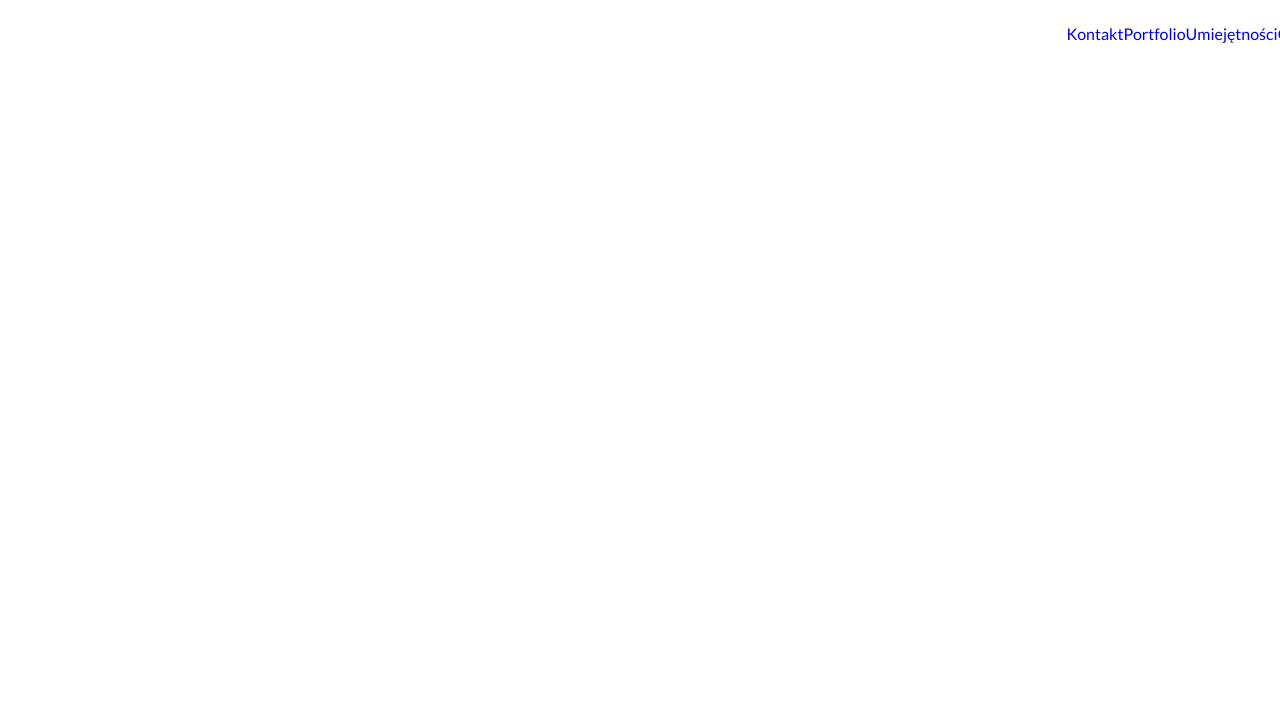
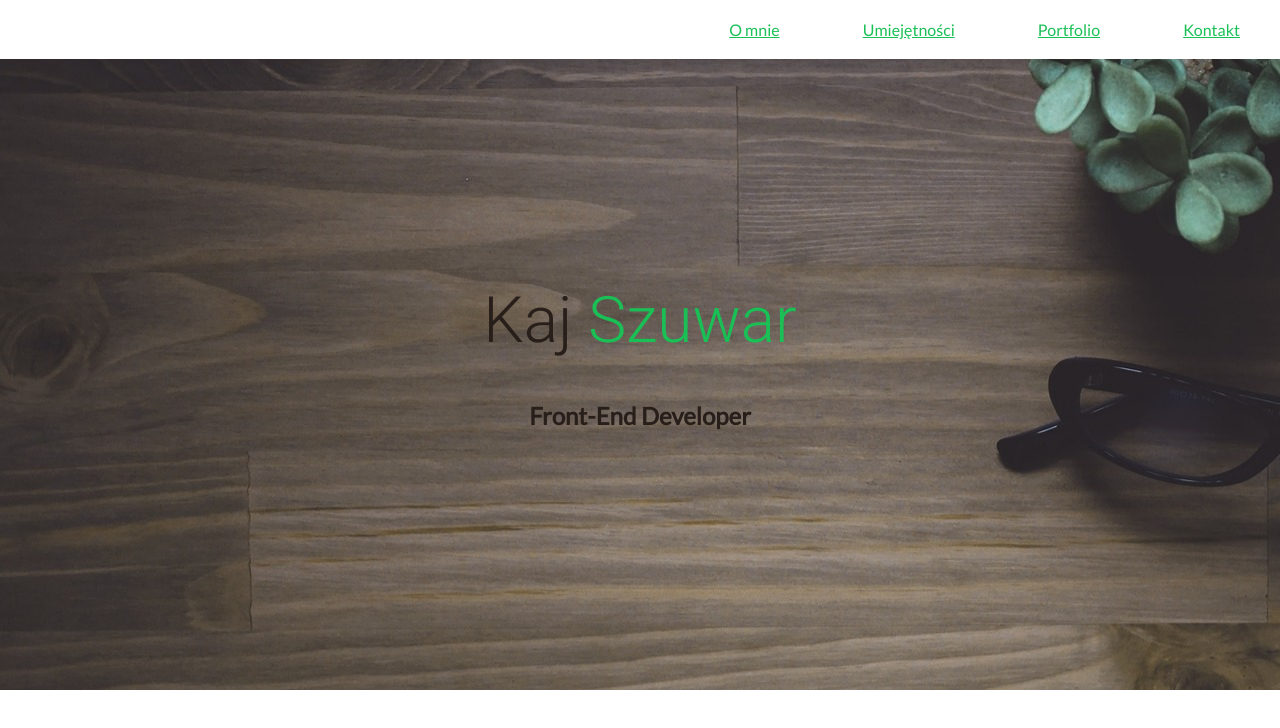
Before and after one commit to kajetans/warsztaty-portfolio, a plain HTML site: page index.html in a window 1280 px wide. Drawn offline with Linux system fonts and the light colour scheme.

Commit message:
ustawienie właściwego obrazka tła

```diff
--- a/css/style.css
+++ b/css/style.css
@@ -1,30 +1,62 @@
 body {
   font-family: 'Lato', sans-serif;
   color: #291f1a;
+  margin: 0;
   font-weight: 300;
+}
+
+h1, h2, h3, h4, h5, h6 {
+  text-align: center;
 
 }
 
-#main-nav {}
-
-#main-nav>ul {
-  position: fixed;
-  background-color: #ffffff;
-  width: 100%;
-  text-decoration: none;
+span {
+  color: #1ac056;
 }
 
-#main-nav>ul li {
+nav#main-nav {
+  position: fixed;
+  width: 100%;
+  background-color: #ffffff;
+  top: 0;
+  right: 0;
+}
+
+nav#main-nav > ul {
+  float: right;
+  margin: 0;
+}
+
+nav#main-nav > ul > li {
   display: inline-block;
-  float: right;
+  padding: 20px 40px;
+}
+
+#main-nav > ul li a {SS
+  text-decoration: none;
   color: #1ac056;
   font-weight: 300;
 }
 
-#main-nav>ul li a {
-  text-decoration: none;
+#main-nav > ul li a:hover {
+  color: #291f1a;
 }
 
-a:hover {
-  color: #291f1a;
+header#main-header {
+  background-image: url("../portfolio-grafiki/img/header-background.jpg");
+  /* background-position: center;
+  background-size: cover;
+  background-repeat: no-repeat;
+  color: #fff; */
 }
+
+header#main-header .main-header-content {
+padding: 30vh;
+text-align: center;
+}
+
+header#main-header .main-header-content h1 {
+font-size: 4em;
+font-weight: 300;
+font-family: "Roboto", sans-serif;
+}
--- a/index.html
+++ b/index.html
@@ -32,7 +32,14 @@
 
   <!-- koniec nawigacji -->
 
-  <header></header>
+<!-- początek nagłówków -->
+  <header id="main-header">
+    <div class="main-header-content">
+        <h1>Kaj <span>Szuwar</span></h1>
+        <h2>Front-End Developer</h2>
+    </div>
+  </header>
+
 </body>
 
 </html>
```
